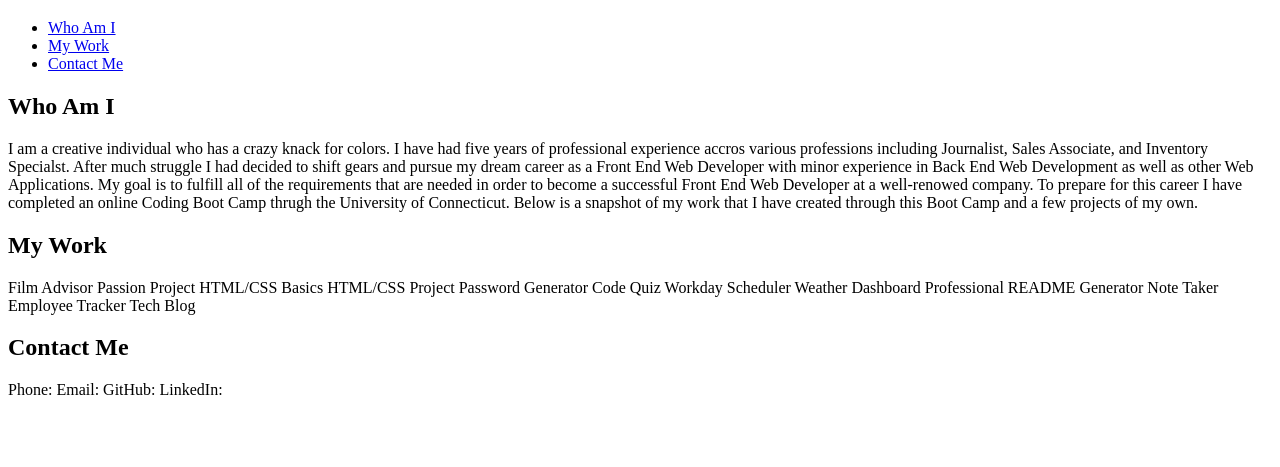
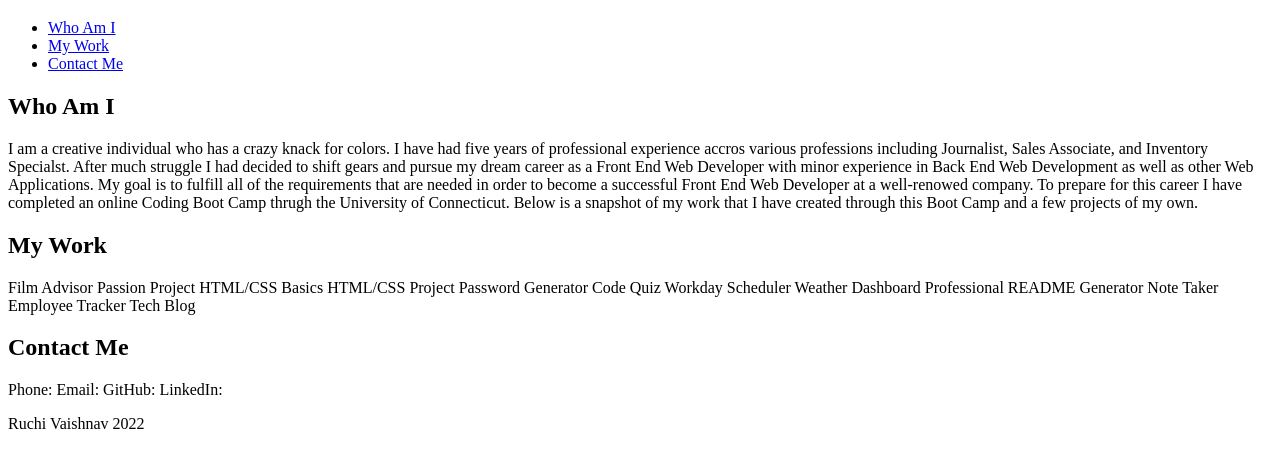
Before and after one commit to ruchivaishnav27/My-Portfolio, a plain HTML site: page index.html in a window 1280 px wide. Shown: the part 61-528 px from the top of the page. Drawn offline with Linux system fonts and the light colour scheme.

Commit message:
Update index.html

```diff
--- a/index.html
+++ b/index.html
@@ -66,7 +66,7 @@
     </section>
 
     <footer>
-
+        <p>Ruchi Vaishnav 2022</p>
     </footer>
 </body>
 
```
